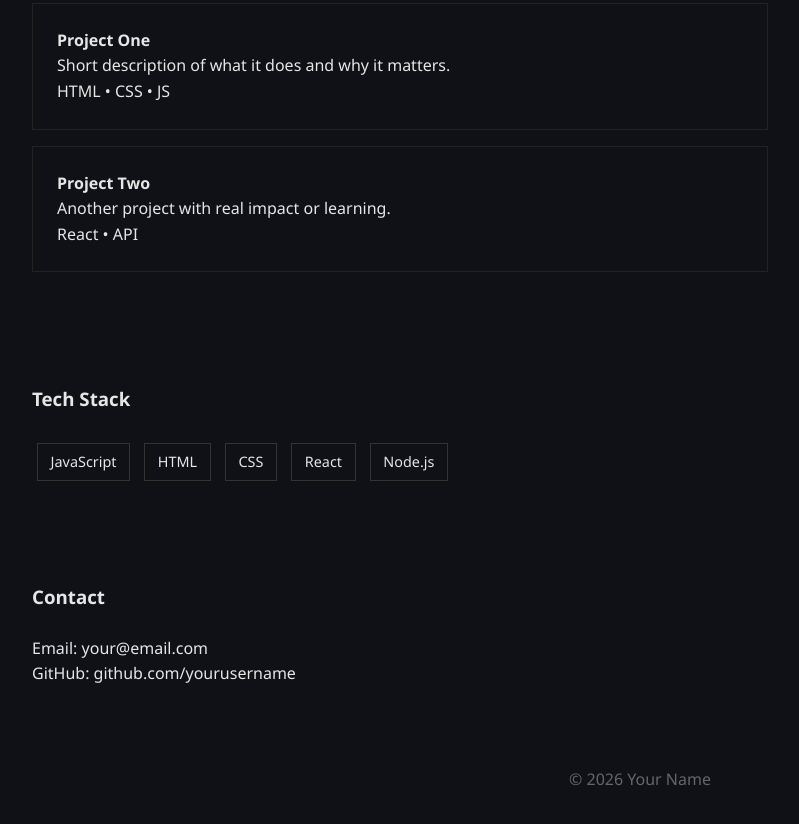
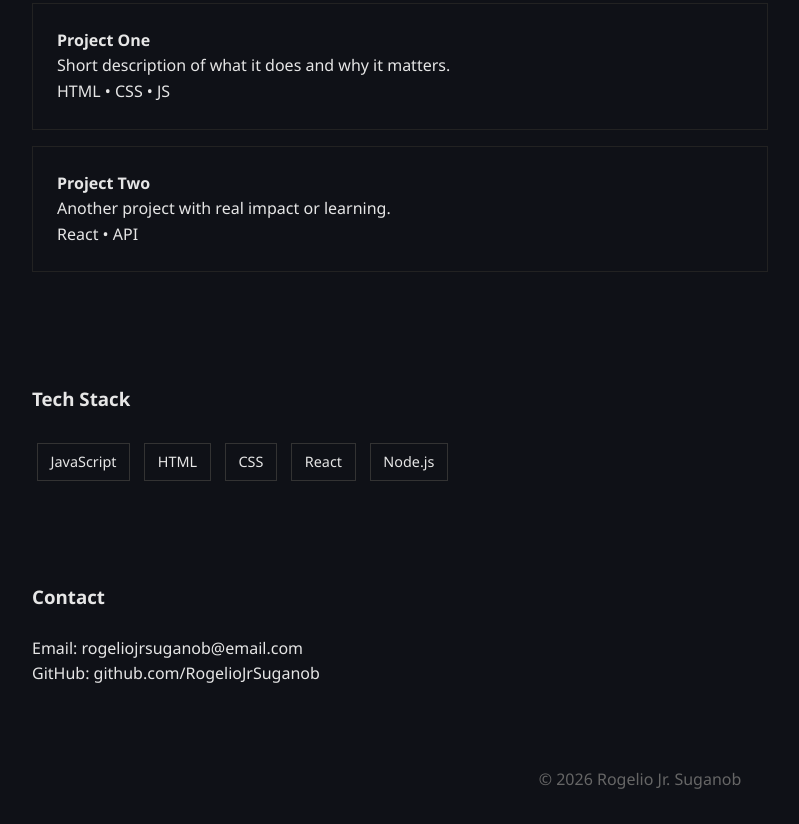
Before and after one commit to RogelioJrSuganob/RogelioJrSuganob.github.io, a plain HTML site: page index.html in a window 1280 px wide. Shown: the part 457-1281 px from the top of the page, without its empty margins (0-799 px from the left). Drawn offline with Linux system fonts and the light colour scheme.

Commit message:
Update index.html

```diff
--- a/index.html
+++ b/index.html
@@ -3,7 +3,7 @@
 <head>
   <meta charset="UTF-8" />
   <meta name="viewport" content="width=device-width, initial-scale=1.0"/>
-  <title>Your Name | Software Engineer</title>
+  <title>Rogelio Jr. Suganob | Software Engineer</title>
   <link rel="stylesheet" href="style.css" />
 </head>
 <body>
@@ -55,13 +55,12 @@
 
   <section id="contact">
     <h3>Contact</h3>
-    <p>Email: your@email.com</p>
-    <p>GitHub: github.com/yourusername</p>
+    <p>Email: rogeliojrsuganob@email.com</p>
+    <p>GitHub: github.com/RogelioJrSuganob</p>
   </section>
 
   <footer>
-    <p>© 2026 Your Name</p>
+    <p>© 2026 Rogelio Jr. Suganob</p>
   </footer>
 
 </body>
-</html>
```
